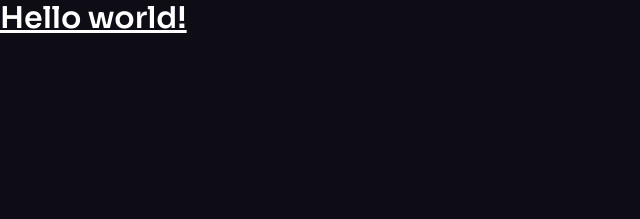
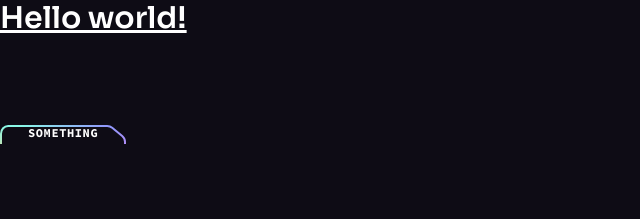
Before and after one commit to matless/brainwave, a React (Vite) app: page / in a window 1280 px wide. Shown: the top 219 px of the page, without its empty margins (0-640 px from the left). Built offline with nearby package versions, Linux system fonts and the light colour scheme.

Commit message:
add Button component

```diff
--- a/src/App.jsx
+++ b/src/App.jsx
@@ -1,7 +1,18 @@
-function App() {
+import ButtonGradient from "./assets/svg/ButtonGradient";
+import Button from "./components/Button";
 
-
-  return <h1 className="text-3xl font-bold underline">Hello world!</h1>;
-}
+const App = () => {
+  return (
+  <>
+     <h1 className="text-3xl font-bold underline">Hello world!</h1>
+    <div className="pt-[4.75rem] lg:pt-[5.25rem] overflow-hidden">
+      <Button className="mt-10" href="#login">
+        Something
+      </Button>
+    </div>
+    <ButtonGradient />
+  </>
+  );
+};
 
 export default App;
--- /dev/null
+++ b/src/components/Button.jsx
@@ -0,0 +1,26 @@
+import ButtonSvg from "../assets/svg/ButtonSvg";
+
+const Button = ({ className, href, onClick, children, px, white }) => {
+  const classes = `button relative infline-flex items-center justify-center h-11 transition-colors hover:text-color-1 ${
+    px || "px-7"
+  } ${white ? "text-n-8" : "text-n-1"} ${className || ""}`;
+
+  const spanClasses = `relative z-10`;
+  const renderButton = () => (
+    <button className={classes}>
+      <span className={spanClasses}>{children}</span>
+      {ButtonSvg(white)}
+    </button>
+  );
+
+  const renderLink = () => (
+    <a href={href} className={classes}>
+      <span className={spanClasses}>{children}</span>
+      {ButtonSvg(white)}
+    </a>
+  );
+
+  return href ? renderLink() : renderButton();
+};
+
+export default Button;
```
